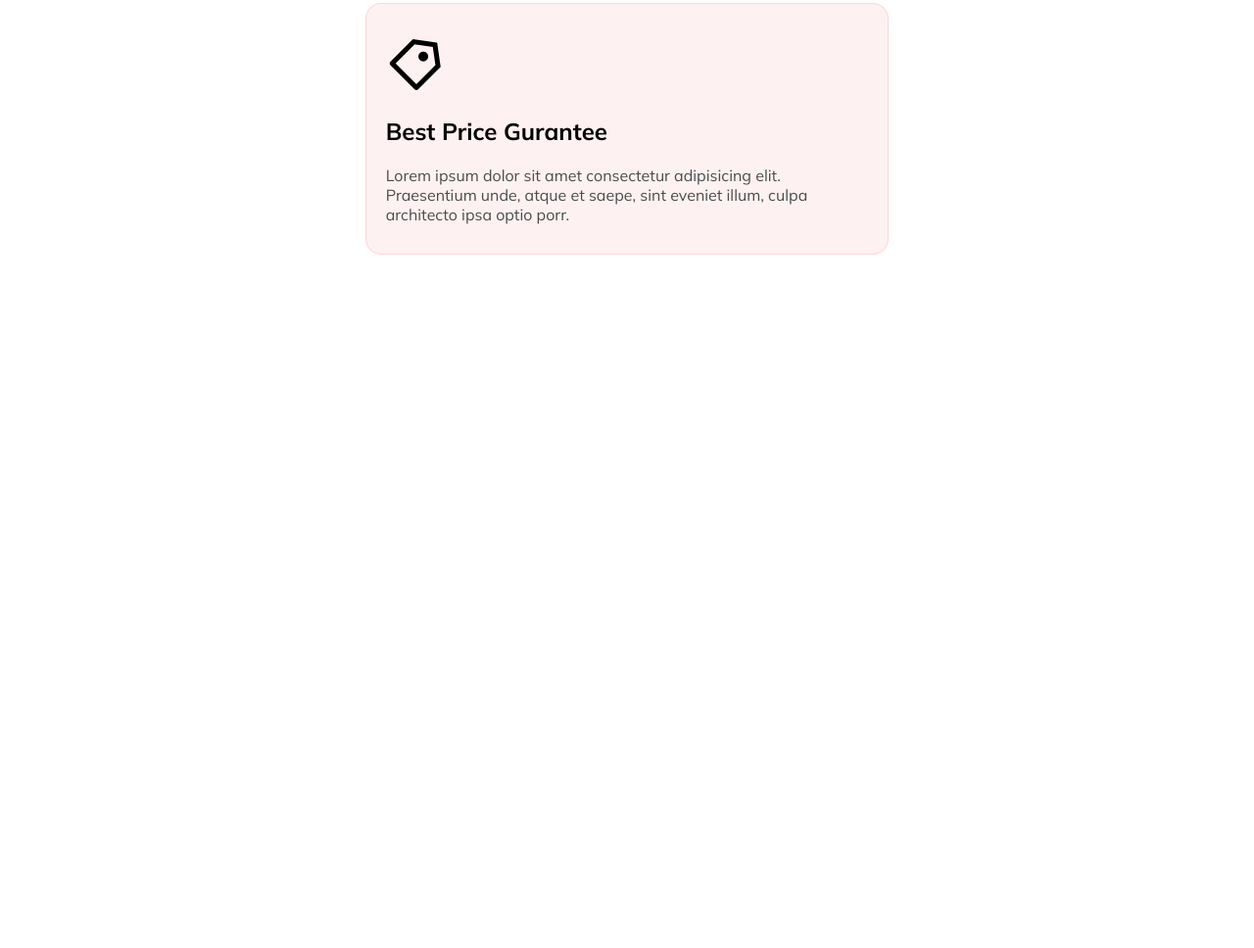
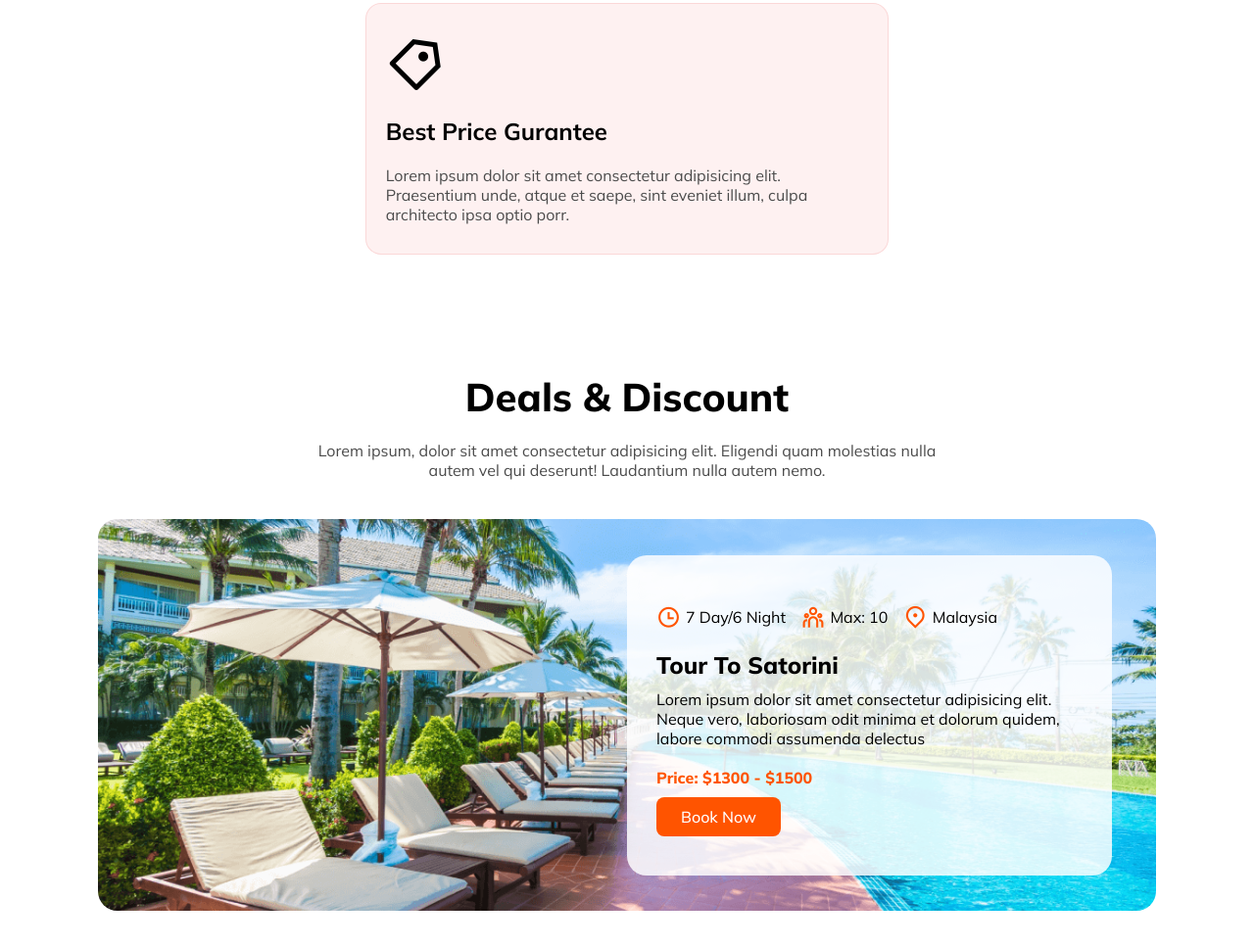
Before and after one commit to red-one12/travel-website-1, a plain HTML site: page index.html in a window 1280 px wide. Shown: the part 2946-3914 px from the top of the page at 98% size. Before the commit the page ends 3306 px from the top, so only its background shows below. Drawn offline with nearby package versions, Linux system fonts and the light colour scheme.

Commit message:
malayasia card done

```diff
--- a/index.html
+++ b/index.html
@@ -123,6 +123,42 @@
                 </div>
             </div>
         </section>
+        <section class="deals-discount">
+            <div class="text">
+                <h1>Deals & Discount</h1>
+                <p class="p-color">Lorem ipsum, dolor sit amet consectetur adipisicing elit. Eligendi quam molestias nulla autem vel qui deserunt! Laudantium nulla autem nemo.</p>
+            </div>
+            <div class="cards">
+                <div class="card1">
+                    <div class="inner-card">
+                        <div class="time display-flex">
+                            <div class="display-flex">
+                                <i class="ri-time-line"></i>
+                                <p>7 Day/6 Night</p>
+                            </div>
+                            <div class="display-flex">
+                                <i class="ri-team-line"></i>
+                                <p>Max: 10</p>
+                            </div>
+                            <div class="display-flex">
+                                <i class="ri-map-pin-2-line"></i>
+                                <p>Malaysia</p>
+                            </div>
+                        </div>
+                        <h3>Tour To Satorini</h3>
+                        <p>Lorem ipsum dolor sit amet consectetur adipisicing elit. Neque vero, laboriosam odit minima et dolorum quidem, labore commodi assumenda delectus</p>
+                        <p class="price">Price: $1300 - $1500</p>
+                        <a href="#" class="btn">Book Now</a>
+                    </div>
+                </div>
+                <div class="card2">
+
+                </div>
+                <div class="card3">
+
+                </div>
+            </div>
+        </section>
     </main>
     <footer>
 
--- a/styles/style.css
+++ b/styles/style.css
@@ -449,3 +449,76 @@ main {
 .why-choose .row-1 .card h2{
     font-size: 24px;
 }
+
+
+
+/* deals-discount section is starting...  */
+
+.deals-discount{
+    /* background-color: lightgreen; */
+    margin-top: 100px;
+    padding: 20px 0px;
+}
+.deals-discount .text{
+    text-align: center;
+    width: 60%;
+    margin: 0px auto;
+}
+.deals-discount .text h1{
+    font-size: 40px;
+    margin-bottom: 20px;
+    font-weight: 800;
+}
+.deals-discount .cards{
+    /* background-color: lightpink; */
+    margin-top: 40px;
+}
+.deals-discount .cards .card1{
+    width: 100%;
+    height: 400px;
+    background-image: url(../Images/Group\ 39.png);
+    background-repeat: no-repeat;
+    background-size: cover;
+    background-position: center;
+    border-radius: 20px;
+    display: flex;
+    justify-content: end;
+    align-items: center;
+    padding: 0px 45px;
+}
+.deals-discount .cards .card1 .inner-card{
+    background-color: rgba(255, 255, 255, 0.837);
+    width: 50%;
+    border-radius: 20px;
+    padding: 50px 30px;
+}
+.deals-discount .cards .card1 .inner-card .time{
+    width: 80%;
+    justify-content: space-between;
+    align-items: center;
+    margin-bottom: 20px;
+}
+.deals-discount .cards .card1 .inner-card .time div{
+    justify-content: space-between;
+    align-items: center;
+}
+.deals-discount .cards .card1 .inner-card .time div i{
+    font-size: 25px;
+    color: #FF5400;
+}
+.deals-discount .cards .card1 .inner-card .time div p{
+    font-size: 16px;
+    margin-left: 5px;
+}
+.deals-discount .cards .card1 .inner-card h3{
+    font-size: 24px;
+    font-weight: 800;
+    margin-bottom: 10px;
+}
+.deals-discount .cards .card1 .inner-card > p{
+    margin-bottom: 20px;
+}
+.deals-discount .cards .card1 .inner-card .price{
+    color: #FF5400;
+    font-weight: 800;
+}
```
